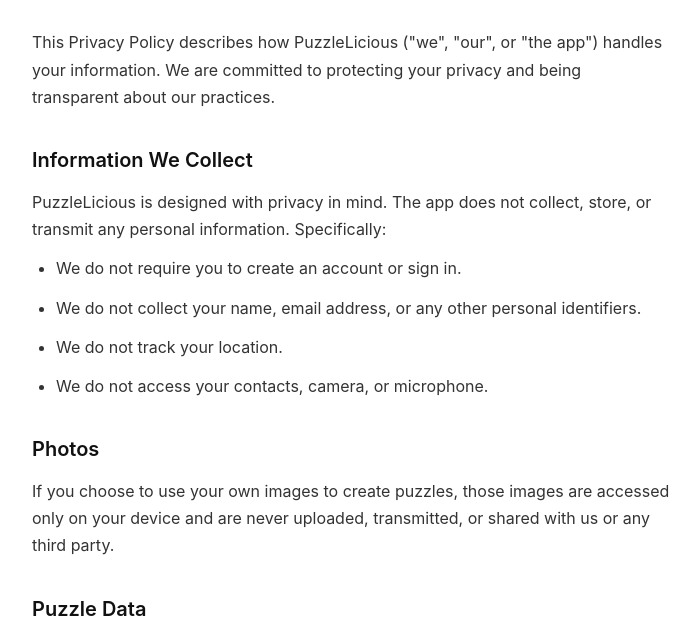
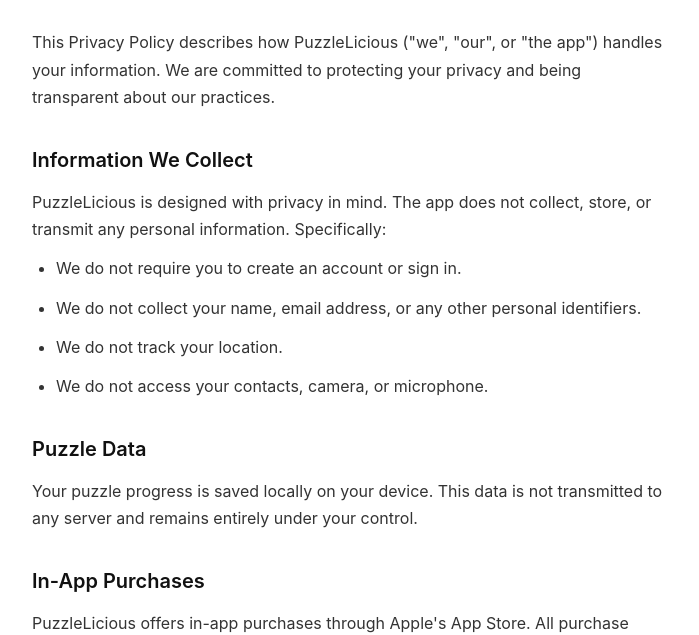
Before and after one commit to Rusti18/RustiucMihaiAndreiPFA, a plain HTML site: page privacy-policy.html in a window 1280 px wide. Shown: the part 170-805 px from the top of the page, without its empty margins (288-987 px from the left). Drawn offline with Linux system fonts and the light colour scheme.

Commit message:
Remove photos section

```diff
--- a/privacy-policy.html
+++ b/privacy-policy.html
@@ -67,9 +67,6 @@
             <li>We do not access your contacts, camera, or microphone.</li>
         </ul>
 
-        <h2>Photos</h2>
-        <p>If you choose to use your own images to create puzzles, those images are accessed only on your device and are never uploaded, transmitted, or shared with us or any third party.</p>
-
         <h2>Puzzle Data</h2>
         <p>Your puzzle progress is saved locally on your device. This data is not transmitted to any server and remains entirely under your control.</p>
 
```
